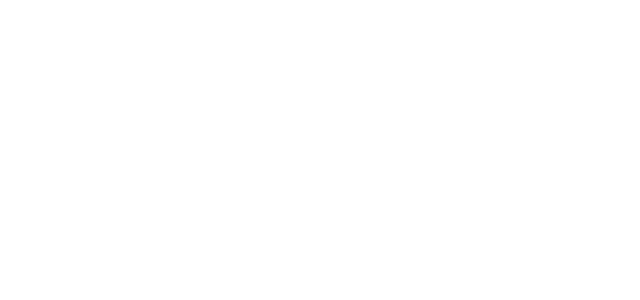
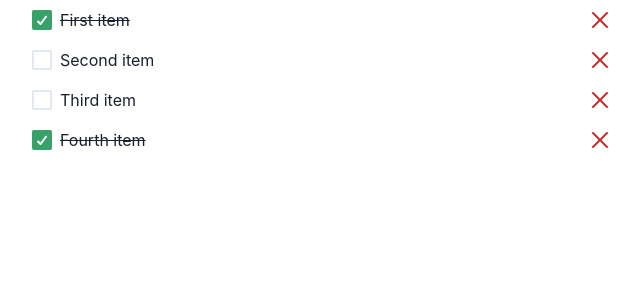
Before and after one commit to csornyei/todo_app, a React (Create React App) app: page / in a window 1280 px wide. Shown: the top 300 px of the page, without its empty margins (0-640 px from the left). Built offline with nearby package versions, Linux system fonts and the light colour scheme.

Commit message:
TodoItems added

```diff
--- a/src/App.jsx
+++ b/src/App.jsx
@@ -1,7 +1,44 @@
 import React from "react";
+import { useState } from "react";
+import TodoItem from "./components/TodoItem";
 
 function App() {
-  return <div></div>;
+  const [todos, setTodos] = useState([
+    { completed: true, title: "First item" },
+    { completed: false, title: "Second item" },
+    { completed: false, title: "Third item" },
+    { completed: true, title: "Fourth item" },
+  ]);
+
+  const checkTodo = (title, check) => {
+    const newTodos = todos.map((todo) => {
+      if (todo.title === title) {
+        return { ...todo, completed: check };
+      }
+      return todo;
+    });
+    console.log(newTodos);
+    setTodos(newTodos);
+  };
+
+  const removeTodo = (title) => {
+    const newTodos = todos.filter((todo) => todo.title !== title);
+    setTodos(newTodos);
+  };
+
+  return (
+    <div>
+      {todos.map(({ completed, title }) => (
+        <TodoItem
+          completed={completed}
+          title={title}
+          key={title}
+          changeTodo={checkTodo}
+          removeTodo={removeTodo}
+        />
+      ))}
+    </div>
+  );
 }
 
 export default App;
--- /dev/null
+++ b/src/components/TodoItem.jsx
@@ -0,0 +1,31 @@
+import React from "react";
+import { Checkbox, Flex, Spacer, Text } from "@chakra-ui/react";
+import { CloseIcon } from "@chakra-ui/icons";
+
+function TodoItem({ completed, title, changeTodo, removeTodo }) {
+  return (
+    <Flex px="8" py="2" align="center" wrap="nowrap" w="50%">
+      <Checkbox
+        pr="2"
+        size="lg"
+        colorScheme="green"
+        isChecked={completed}
+        onChange={(e) => {
+          console.log(e.target.checked);
+          changeTodo(title, e.target.checked);
+        }}
+      />
+      <Text as={completed ? "s" : "p"}>{title}</Text>
+      <Spacer />
+      <CloseIcon
+        h="4"
+        w="4"
+        color="red.600"
+        cursor="pointer"
+        onClick={() => removeTodo(title)}
+      />
+    </Flex>
+  );
+}
+
+export default TodoItem;
```
